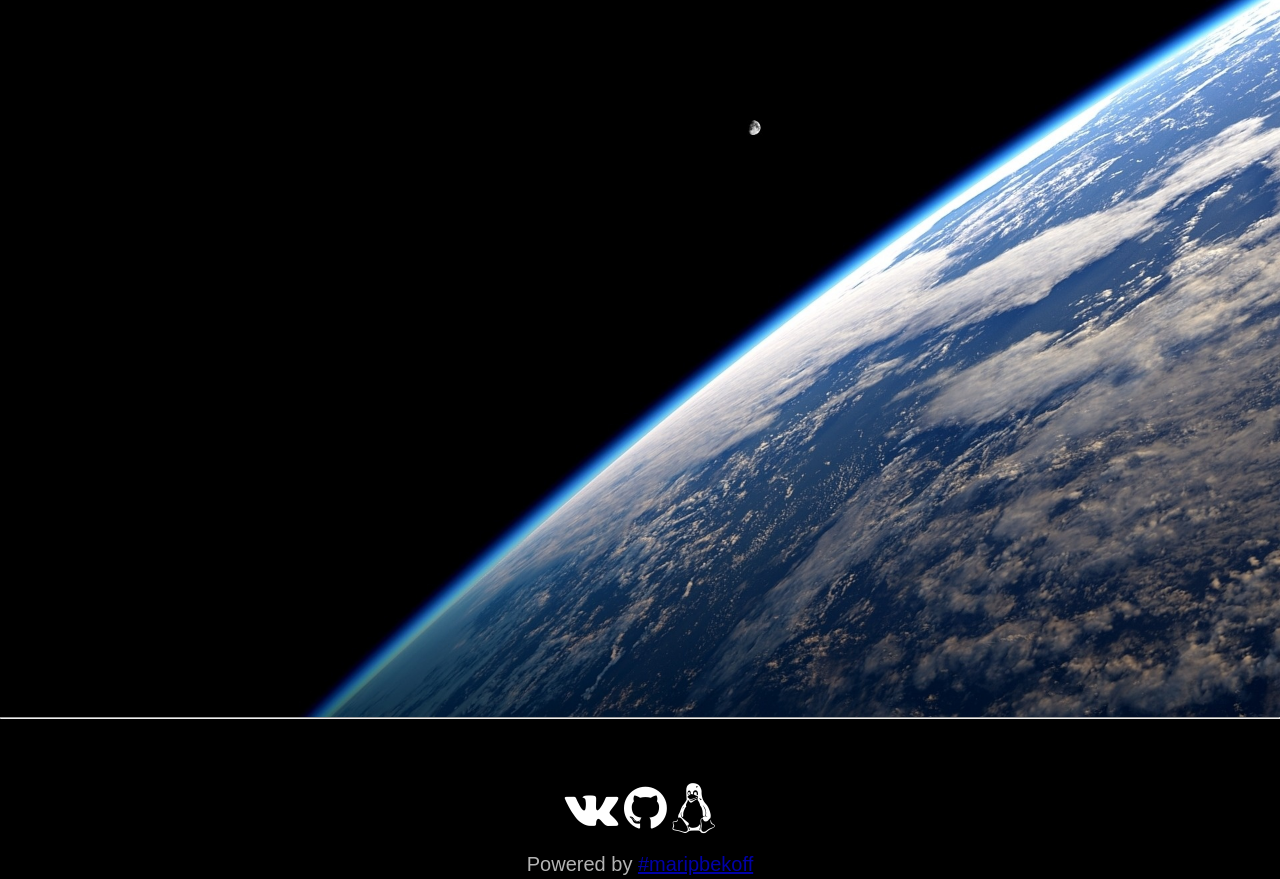
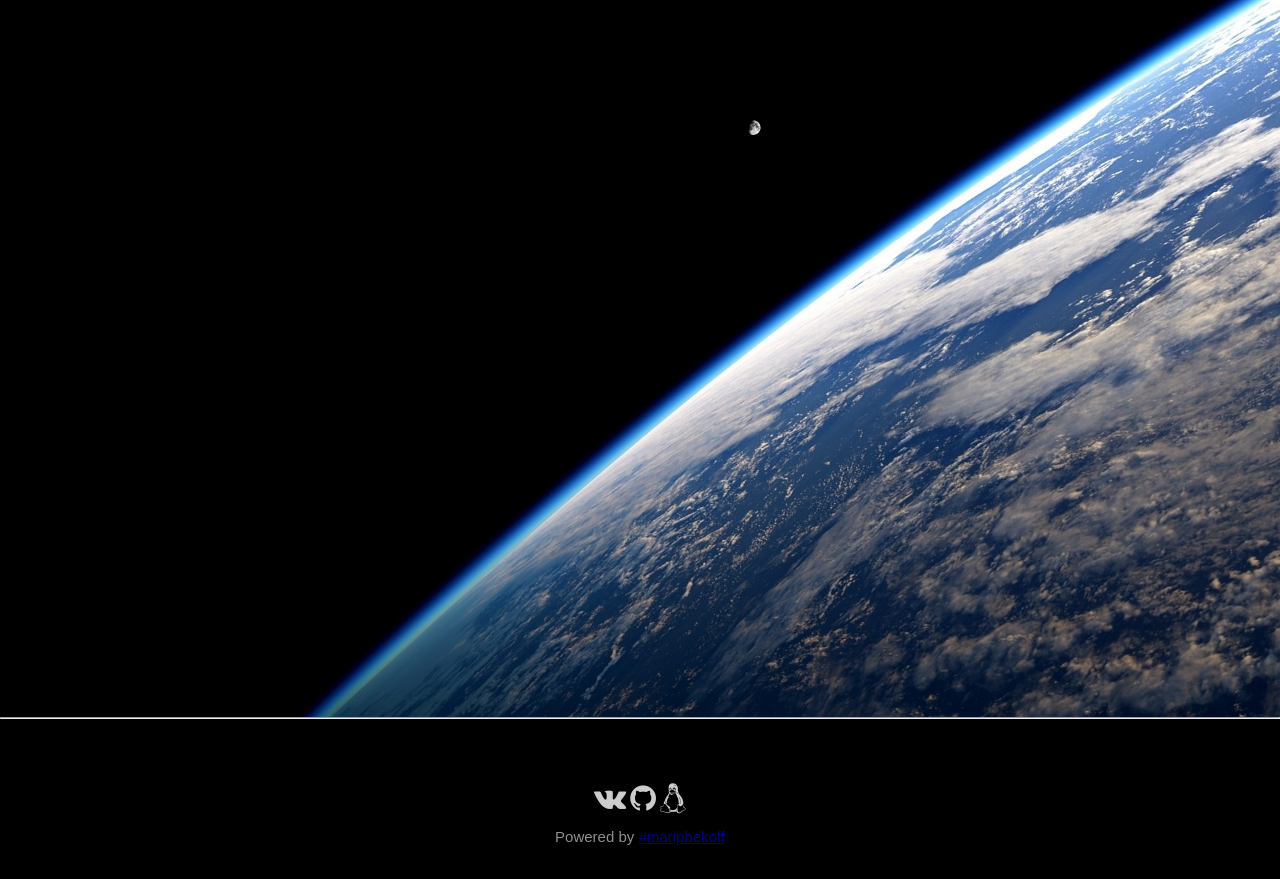
Before and after one commit to maripbekoff/maripbekoff.github.io, a plain HTML site: page Direct/index.html in a window 1280 px wide. Shown: the part 921-1800 px from the top of the page. Drawn offline with Linux system fonts and the light colour scheme.

Commit message:
Initial commit

```diff
--- a/Direct/styles/about.css
+++ b/Direct/styles/about.css
@@ -162,13 +162,14 @@ footer {
     padding: 64px;
     text-align: center;
     color: white;
-    font-size: 20px;
+    font-size: 15px;
     left: 0;
     right: 0;
+    opacity: .8;
 }
 
 footer .fa {
     text-decoration: none;
     color: white;
-    font-size: 50px;
+    font-size: 30px;
 }
--- a/Direct/styles/style.css
+++ b/Direct/styles/style.css
@@ -154,13 +154,14 @@ footer {
     padding: 64px;
     text-align: center;
     color: white;
-    font-size: 20px;
+    font-size: 15px;
     left: 0;
     right: 0;
+    opacity: .8;
 }
 
 footer .fa {
     text-decoration: none;
     color: white;
-    font-size: 50px;
+    font-size: 30px;
 }
```
Also changed, not shown: 1 other file.
